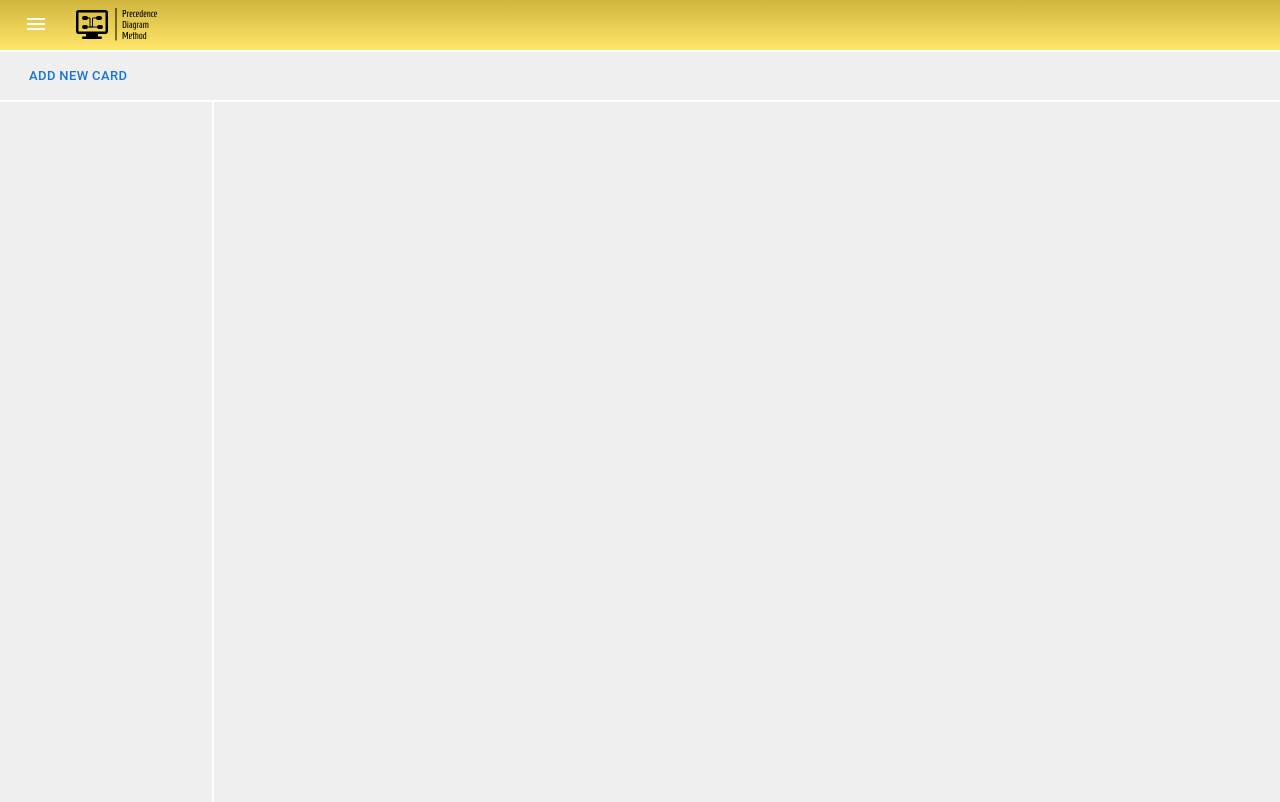
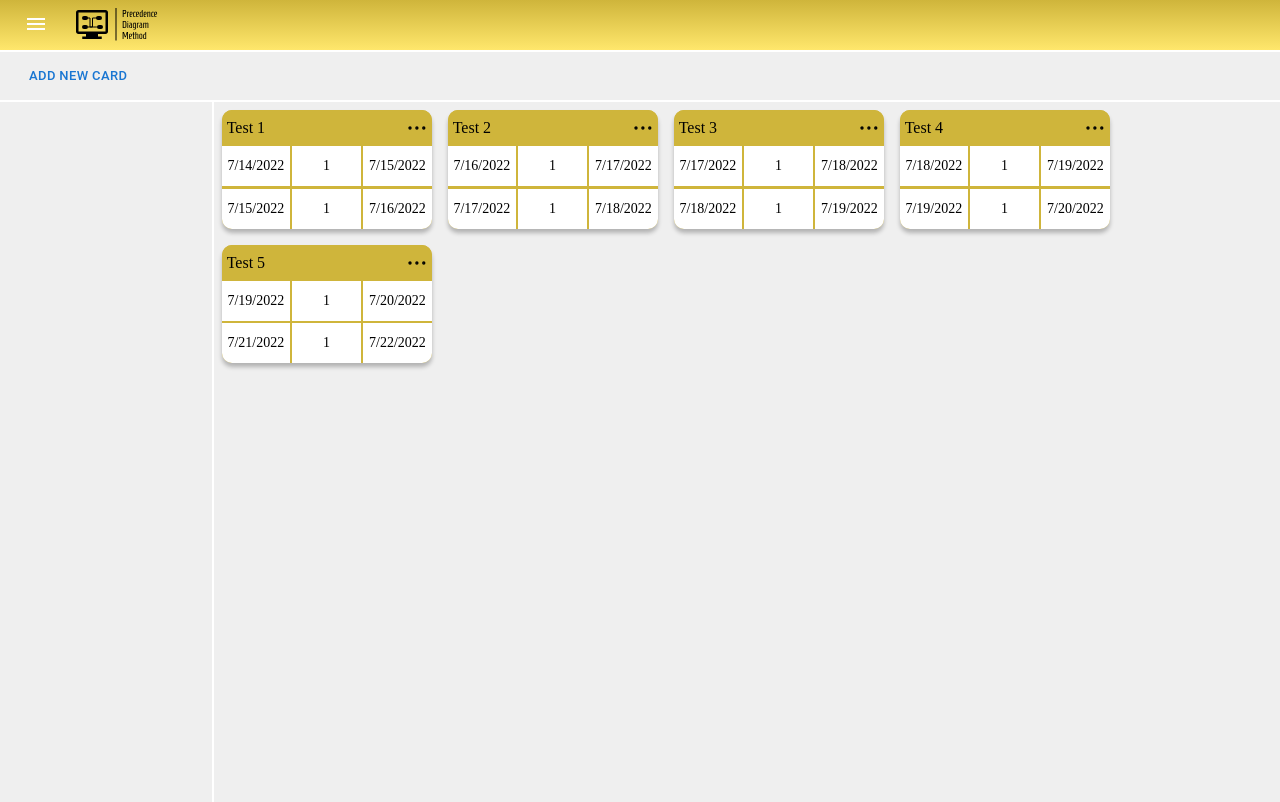
Before and after one commit to Jejemar/PJpdm, a React (Create React App) app: page / in a window 1280 px wide. Built offline with nearby package versions, Linux system fonts and the light colour scheme.

Commit message:
fix: flex for card list

```diff
--- a/src/components/App/App.css
+++ b/src/components/App/App.css
@@ -7,24 +7,16 @@
 .one {
   grid-column: 7 / 1;
   grid-row: 1;
-  width: 100%;
 }
 .two {
   grid-column: 7 / 1;
   grid-row: 2;
-  width: 100%;
 }
 
 .three {
   grid-column: 2/7;
   grid-row: 3;
-  width: 100%;
-  flex-grow: 0;
   background-color: #efefef;
-  display: flex;
-  flex-wrap: wrap;
-  align-content: center;
-
 }
 .four {
   grid-column: 1;
--- a/src/components/App/App.js
+++ b/src/components/App/App.js
@@ -4,9 +4,52 @@ import React, { createContext, useState } from "react";
 
 import AppBar from "@mui/material/AppBar";
 import ButtonAppBar from "../Header/header";
-import { CardsList } from "../card/card";
-import { FillForm } from "../Fill form/FillForm";
+import { CardsList } from "../card/Card";
+import { FillForm } from "../fillForm/FillForm";
 import Toolbar from "@mui/material/Toolbar";
+
+const defaultCards = [
+  {
+    id: "1",
+    activity: "Test 1",
+    esd: "07/14/2022",
+    efd: "07/15/2022",
+    lsd: "07/15/2022",
+    lfd: "07/16/2022",
+  },
+  {
+    id: "2",
+    activity: "Test 2",
+    esd: "07/16/2022",
+    efd: "07/17/2022",
+    lsd: "07/17/2022",
+    lfd: "07/18/2022",
+  },
+  {
+    id: "3",
+    activity: "Test 3",
+    esd: "07/17/2022",
+    efd: "07/18/2022",
+    lsd: "07/18/2022",
+    lfd: "07/19/2022",
+  },
+  {
+    id: "4",
+    activity: "Test 4",
+    esd: "07/18/2022",
+    efd: "07/19/2022",
+    lsd: "07/19/2022",
+    lfd: "07/20/2022",
+  },
+  {
+    id: "5",
+    activity: "Test 5",
+    esd: "07/19/2022",
+    efd: "07/20/2022",
+    lsd: "07/21/2022",
+    lfd: "07/22/2022",
+  },
+];
 
 export const CardsContext = createContext({
   cards: [],
@@ -15,7 +58,7 @@ export const CardsContext = createContext({
 });
 
 function App() {
-  const [cards, setCards] = useState([]);
+  const [cards, setCards] = useState(defaultCards);
 
   const addCard = (id, activity, esd, efd, lsd, lfd) => {
     const newCard = { id, activity, esd, efd, lsd, lfd };
@@ -27,9 +70,7 @@ function App() {
     setCards(newCards);
   };
 
-  const editCard = () => {
-
-  }
+  const editCard = () => {};
 
   return (
     <div className="App">
@@ -46,7 +87,7 @@ function App() {
         <div className="two">
           <AppBar
             position="static"
-            sx={{  background: "#EFEFEF" }}
+            sx={{ background: "#EFEFEF" }}
             elevation={0}
           >
             <Toolbar variant="dense">
@@ -55,7 +96,6 @@ function App() {
           </AppBar>
         </div>
         <div className="three">
-
           <CardsList />
         </div>
         <div className="four"></div>
--- a/src/components/Fill form/FillForm.css
+++ /dev/null
@@ -1,29 +0,0 @@
-.modalBlock1{
-    display:flex;
-    gap:20px;
-}
-
-.modalTitle {
-    display:flex;
-    width:100px;
-    align-items:center;
-    justify-content:center;
-    border:1px solid black;
-    border-radius:5px;
-    font-size:14px;
-    font-weight:bold;
-    text-align: center;
-
-}
-
-.ButtonsBot{
-    margin-left: 200px;
-    display: flex;
-    gap:10px;
-
-}
-
-
-h3 {
-    text-align:center;
-}
--- a/src/components/Header/header.js
+++ b/src/components/Header/header.js
@@ -13,7 +13,14 @@ import Toolbar from "@mui/material/Toolbar";
 export default function ButtonAppBar() {
   return (
     <Box sx={{ flexGrow: 1 }}>
-      <AppBar position="static" sx={{ height: "50px", backgroundImage: "linear-gradient(to bottom, #CFB53B, #FFE76C)" }} elevation={0}>
+      <AppBar
+        position="static"
+        sx={{
+          height: "50px",
+          backgroundImage: "linear-gradient(to bottom, #CFB53B, #FFE76C)",
+        }}
+        elevation={0}
+      >
         <Toolbar variant="dense">
           <IconButton
             size="large"
--- a/src/components/card/card.css
+++ b/src/components/card/card.css
@@ -10,6 +10,7 @@
 
 .list {
   display: flex;
+  flex-wrap: wrap;
 }
 
 .cardContainer {
--- /dev/null
+++ b/src/components/fillForm/FillForm.css
@@ -0,0 +1,26 @@
+.modalBlock1 {
+  display: flex;
+  gap: 20px;
+}
+
+.modalTitle {
+  display: flex;
+  width: 100px;
+  align-items: center;
+  justify-content: center;
+  border: 1px solid black;
+  border-radius: 5px;
+  font-size: 14px;
+  font-weight: bold;
+  text-align: center;
+}
+
+.ButtonsBot {
+  margin-left: 200px;
+  display: flex;
+  gap: 10px;
+}
+
+h3 {
+  text-align: center;
+}
--- a/src/utils/dateUtils.js
+++ b/src/utils/dateUtils.js
@@ -1,4 +1,3 @@
-
 export const getDaysDiff = (dateA, dateB) => {
   if (typeof dateA === "string" && typeof dateB === "string") {
     return Math.floor((new Date(dateB) - new Date(dateA)) / (1000 * 3600 * 24));
@@ -8,5 +7,8 @@ export const getDaysDiff = (dateA, dateB) => {
 };
 
 export const formatDate = function (date) {
+  if (typeof date === "string") {
+    date = new Date(date);
+  }
   return date.toLocaleDateString();
 };
```
Also changed, not shown: src/components/card/card.js (+6 -11 lines), src/components/fillForm/FillForm.js (renamed from src/components/Fill form/FillForm.js, +21 -5 lines). Lines whose indentation alone changed are shown as unchanged.
